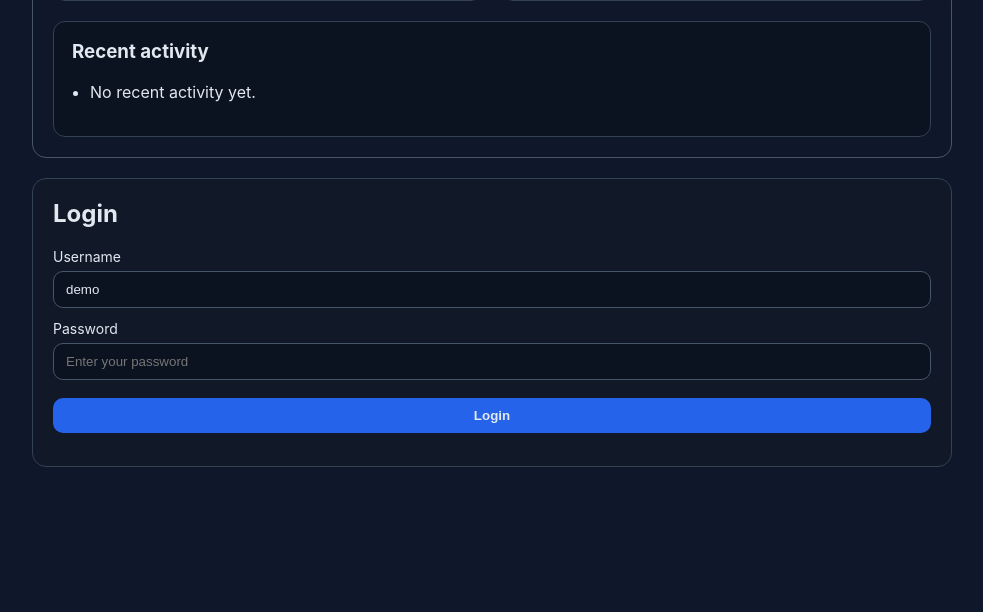
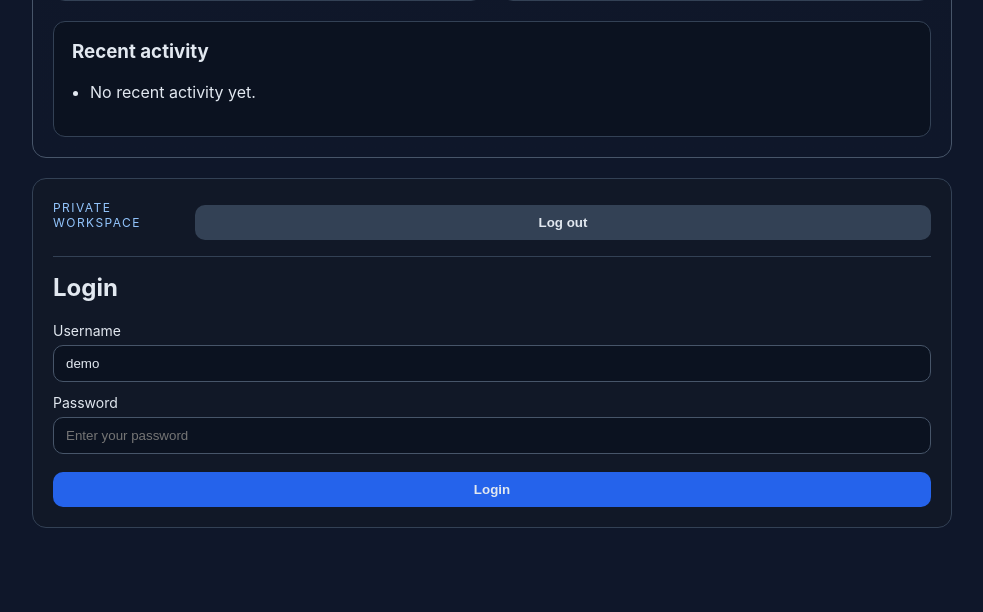
Before and after one commit to driftgauge/driftgauge, a FastAPI app: page / in a window 1280 px wide. Shown: the part 901-1513 px from the top of the page, without its empty margins (148-1131 px from the left). Before the commit the page ends 1368 px from the top, so only its background shows below. Run offline with FastAPI, Linux system fonts and the light colour scheme; data that the repository does not hold is empty.

Commit message:
fix: hide login UI when session is active

```diff
--- a/app/auth.py
+++ b/app/auth.py
@@ -117,6 +117,12 @@ def create_session(username: str) -> str:
     return token
 
 
+def revoke_session(token: str) -> None:
+    token_hash = hashlib.sha256(token.encode("utf-8")).hexdigest()
+    with get_conn() as conn:
+        conn.execute("DELETE FROM sessions WHERE token_hash = ?", (token_hash,))
+
+
 def get_username_for_token(token: str) -> str | None:
     token_hash = hashlib.sha256(token.encode("utf-8")).hexdigest()
     with get_conn() as conn:
--- a/app/main.py
+++ b/app/main.py
@@ -15,7 +15,7 @@ from fastapi.templating import Jinja2Templates
 
 from .alerts import ensure_alert_settings_tables, get_alert_settings, send_email_alert, upsert_alert_settings
 from .analyzer import analyze_entries
-from .auth import create_session, create_user, ensure_auth_tables, require_auth, user_exists, verify_user
+from .auth import create_session, create_user, ensure_auth_tables, require_auth, revoke_session, user_exists, verify_user
 from .config import analysis_interval_minutes, background_loop_enabled, configured_social_sources, cron_secret, local_file_imports_enabled, normalize_text, single_user_display_name, single_user_enabled, single_user_id, single_user_username
 from .connectors.files import import_from_directory
 from .ingestion import background_ingestion_loop, ensure_ingestion_tables, ingest_sources_once, list_sources, upsert_source
@@ -338,6 +338,18 @@ def login(payload: LoginRequest):
     return {"username": username, "token": token}
 
 
+@app.get("/auth/session")
+def auth_session(username: str = Depends(require_auth)):
+    return {"username": username, "authenticated": True}
+
+
+@app.post("/auth/logout")
+def logout(x_auth_token: str | None = Header(default=None), _: str = Depends(require_auth)):
+    if x_auth_token:
+        revoke_session(x_auth_token)
+    return {"ok": True}
+
+
 @app.post("/entries", response_model=Entry)
 def create_entry(payload: EntryCreate, _: str = Depends(require_auth)) -> Entry:
     created_at = payload.created_at or utc_now()
--- a/app/static/app.js
+++ b/app/static/app.js
@@ -1,10 +1,47 @@
 const AUTH_TOKEN_KEY = 'driftgaugeAuthToken';
 let authToken = localStorage.getItem(AUTH_TOKEN_KEY) || '';
+let authenticatedUsername = '';
 
-function storeAuthToken(token) {
+function setPrivateVisibility(isLoggedIn, username = '') {
+  const shell = document.getElementById('private-shell');
+  const authShell = document.getElementById('auth-shell');
+  const sessionBanner = document.getElementById('session-banner');
+  const sessionUsername = document.getElementById('session-username');
+
+  if (shell) {
+    shell.classList.toggle('hidden', !isLoggedIn);
+  }
+  if (authShell) {
+    authShell.classList.toggle('authenticated', isLoggedIn);
+  }
+  if (sessionBanner) {
+    sessionBanner.classList.toggle('hidden', !isLoggedIn);
+  }
+  if (sessionUsername) {
+    sessionUsername.textContent = isLoggedIn ? `Logged in as ${username || 'authorized user'}` : '';
+  }
+}
+
+function storeAuthToken(token, username = '') {
   authToken = token;
+  authenticatedUsername = username;
   localStorage.setItem(AUTH_TOKEN_KEY, token);
-  setPrivateVisibility(Boolean(token));
+  const authResult = document.getElementById('auth-result');
+  if (authResult) {
+    authResult.textContent = '';
+  }
+  setPrivateVisibility(Boolean(token), username);
+}
+
+function clearAuthToken(message = '') {
+  authToken = '';
+  authenticatedUsername = '';
+  localStorage.removeItem(AUTH_TOKEN_KEY);
+  const authResult = document.getElementById('auth-result');
+  if (authResult) {
+    authResult.textContent = message;
+  }
+  setPrivateVisibility(false);
 }
 
 function currentEntriesUserId() {
@@ -13,12 +50,6 @@ function currentEntriesUserId() {
 
 function currentSourcesUserId() {
   return document.querySelector('#source-form input[name="user_id"]')?.value || 'demo-user';
-}
-
-function setPrivateVisibility(isLoggedIn) {
-  const shell = document.getElementById('private-shell');
-  if (!shell) return;
-  shell.classList.toggle('hidden', !isLoggedIn);
 }
 
 function renderPublicPlaceholder(label, summary, explanation) {
@@ -112,6 +143,10 @@ async function refreshSources() {
 
   const userId = currentSourcesUserId();
   const res = await apiFetch(`/ingestion/sources?user_id=${encodeURIComponent(userId)}`);
+  if (!res.ok) {
+    list.innerHTML = '<li>Log in to manage monitored sources.</li>';
+    return;
+  }
   const body = await res.json();
   list.innerHTML = '';
 
@@ -134,7 +169,28 @@ async function apiFetch(url, options = {}) {
   if (authToken) {
     headers['X-Auth-Token'] = authToken;
   }
-  return fetch(url, { ...options, headers });
+  const response = await fetch(url, { ...options, headers });
+  if (response.status === 401 && authToken) {
+    clearAuthToken(JSON.stringify({ detail: 'Session expired. Please log in again.' }, null, 2));
+  }
+  return response;
+}
+
+async function restoreSession() {
+  if (!authToken) {
+    setPrivateVisibility(false);
+    return false;
+  }
+
+  const res = await apiFetch('/auth/session');
+  if (!res.ok) {
+    return false;
+  }
+
+  const body = await res.json();
+  authenticatedUsername = body.username || '';
+  setPrivateVisibility(true, authenticatedUsername);
+  return true;
 }
 
 async function refreshEntries() {
@@ -146,6 +202,10 @@ async function refreshEntries() {
 
   const userId = currentEntriesUserId();
   const res = await apiFetch(`/entries?user_id=${encodeURIComponent(userId)}&limit=20`);
+  if (!res.ok) {
+    list.innerHTML = '<li>Log in to view collected entries.</li>';
+    return;
+  }
   const entries = await res.json();
   list.innerHTML = '';
 
@@ -176,7 +236,7 @@ if (registerForm) {
     });
     const body = await res.json();
     if (body.token) {
-      storeAuthToken(body.token);
+      storeAuthToken(body.token, body.user?.username || body.username || payload.username);
       await refreshEntries();
       await refreshSources();
     }
@@ -195,7 +255,7 @@ document.getElementById('login-form').addEventListener('submit', async (event) =
   });
   const body = await res.json();
   if (body.token) {
-    storeAuthToken(body.token);
+    storeAuthToken(body.token, body.username || payload.username);
     await refreshEntries();
     await refreshSources();
   }
@@ -350,8 +410,20 @@ document.getElementById('run-historical-backfill').addEventListener('click', asy
 
 document.getElementById('refresh-sources').addEventListener('click', refreshSources);
 document.getElementById('refresh-entries').addEventListener('click', refreshEntries);
+document.getElementById('logout-button').addEventListener('click', async () => {
+  if (authToken) {
+    await apiFetch('/auth/logout', { method: 'POST' });
+  }
+  clearAuthToken();
+  await refreshEntries();
+  await refreshSources();
+});
 
-setPrivateVisibility(Boolean(authToken));
-refreshEntries();
-refreshSources();
-refreshPublicSummary();
+async function initializeApp() {
+  await restoreSession();
+  await refreshEntries();
+  await refreshSources();
+  await refreshPublicSummary();
+}
+
+initializeApp();
--- a/app/static/styles.css
+++ b/app/static/styles.css
@@ -181,12 +181,47 @@ button:hover {
   background: #1d4ed8;
 }
 
+.secondary-button {
+  background: #334155;
+}
+
+.secondary-button:hover {
+  background: #475569;
+}
+
 pre {
   white-space: pre-wrap;
   word-break: break-word;
 }
 
 .hidden {
+  display: none;
+}
+
+.session-banner {
+  display: flex;
+  align-items: center;
+  justify-content: space-between;
+  gap: 16px;
+  margin-bottom: 16px;
+  padding-bottom: 16px;
+  border-bottom: 1px solid #334155;
+}
+
+.session-banner strong {
+  display: block;
+  font-size: 1.05rem;
+}
+
+#auth-shell.authenticated #auth-panel {
+  display: none;
+}
+
+#auth-shell.authenticated {
+  padding-bottom: 16px;
+}
+
+#auth-result:empty {
   display: none;
 }
 
@@ -211,4 +246,8 @@ pre {
     flex-direction: column;
   }
 
+  .session-banner {
+    flex-direction: column;
+    align-items: flex-start;
+  }
 }
--- a/app/templates/index.html
+++ b/app/templates/index.html
@@ -38,7 +38,15 @@
       </section>
     </section>
 
-    <section class="card">
+    <section class="card" id="auth-shell">
+      <div class="session-banner hidden" id="session-banner">
+        <div>
+          <p class="eyebrow">Private workspace</p>
+          <strong id="session-username"></strong>
+        </div>
+        <button type="button" id="logout-button" class="secondary-button">Log out</button>
+      </div>
+      <div id="auth-panel">
         <h2>Login</h2>
         {% if single_user_enabled %}
         <p class="subtle">Single-user mode is enabled for {{ single_user_display_name }}.</p>
@@ -56,6 +64,7 @@
           <button type="submit">Login</button>
         </form>
         <pre id="auth-result"></pre>
+      </div>
     </section>
 
     <div id="private-shell" class="hidden">
```
Also changed, not shown: tests/test_api.py (+25 -0 lines), tests/test_ui.py (+3 -0 lines). Lines whose indentation alone changed are shown as unchanged.
